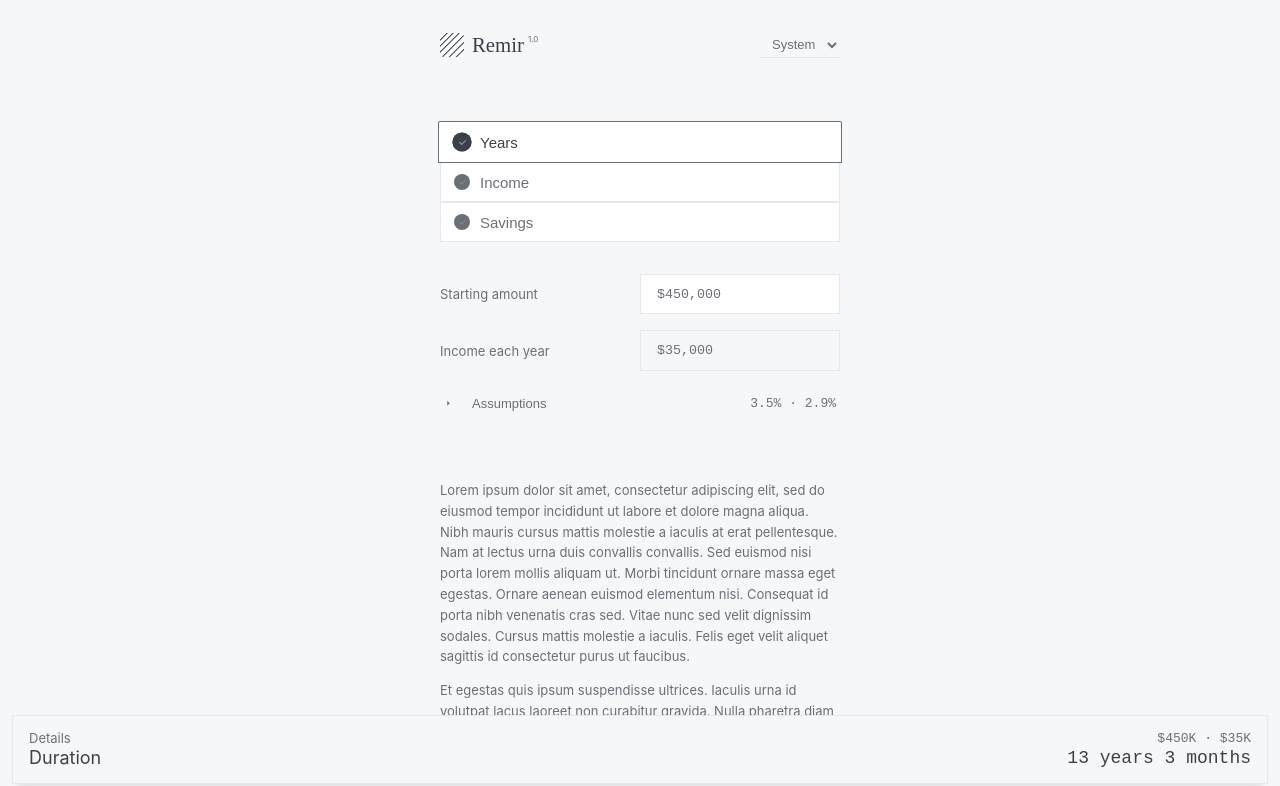
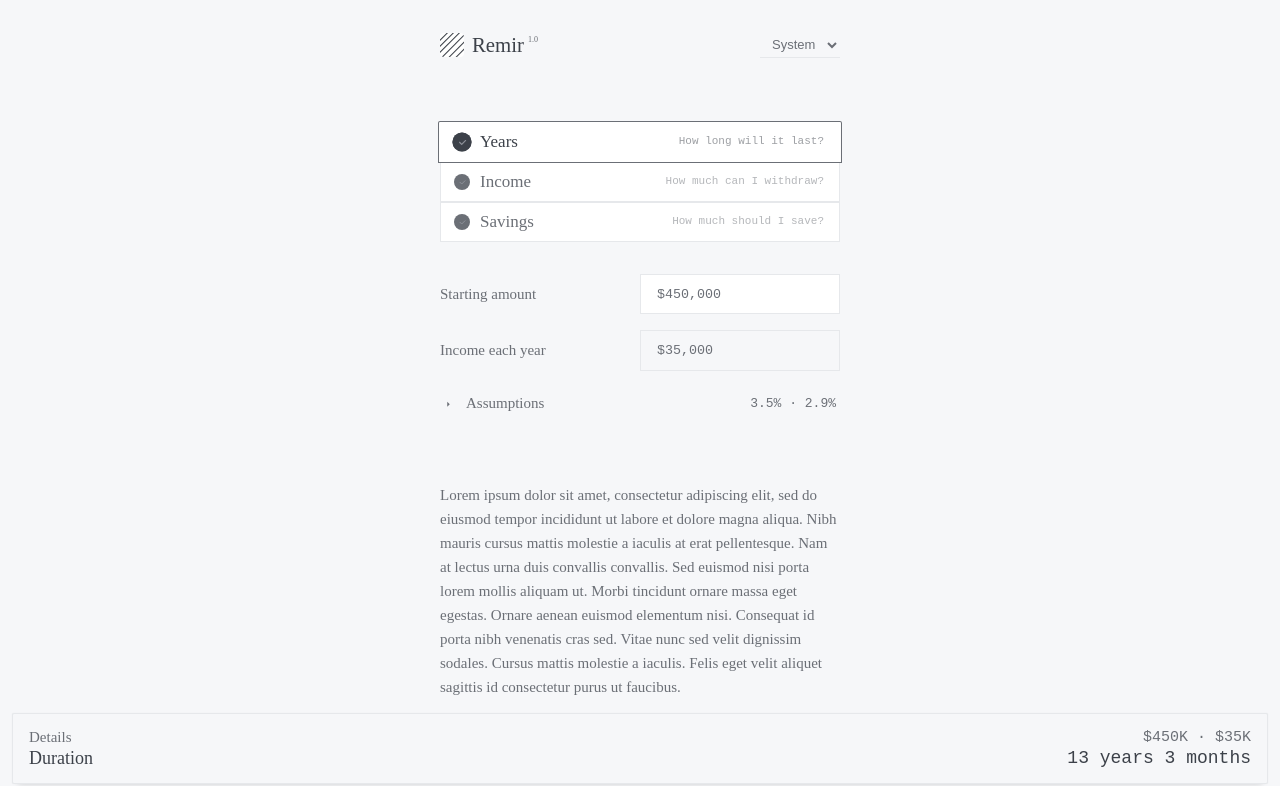
Before and after one commit to moeamaya/choice, a Next.js app: page / in a window 1280 px wide. Shown: the top 786 px of the page. Built offline with nearby package versions, Linux system fonts and the light colour scheme.

Commit message:
Add serif font and description

```diff
--- a/components/Choice/Label.tsx
+++ b/components/Choice/Label.tsx
@@ -5,7 +5,7 @@ type Props = {
 
 const css = {
   color: 'var(--foreground)',
-  fontSize: '13px',
+  fontSize: '15px',
   flex: '0 120px',
 };
 
--- a/components/Choice/List.tsx
+++ b/components/Choice/List.tsx
@@ -45,7 +45,7 @@ const listStyle = {
     border: `none`,
     borderRadius: `0`,
     boxShadow: `none`,
-    fontSize: 13,
+    fontSize: 15,
     padding: `4px 8px`,
     borderBottom: `1px solid var(--border)`,
     background: `var(--background)`,
@@ -89,7 +89,6 @@ const ShortcutIcon = (props: any) => {
     textTransform: `capitalize`,
     color: `rgb(60, 65, 73)`,
     fontSize: 11,
-    fontFamily: `sans-serif`,
     lineHeight: `110%`,
     background: `rgb(239, 241, 244)`,
     borderRadius: `4px`,
--- a/components/Choice/Options/OptionsDialog.tsx
+++ b/components/Choice/Options/OptionsDialog.tsx
@@ -31,7 +31,6 @@ const DialogStyledTitle = styled(Dialog.Title, {
   padding: '0px 8px',
   fontSize: '0.8em',
   fontWeight: `normal`,
-  fontFamily: `sans-serif`,
   flexShrink: 0,
   alignSelf: 'flex-start',
   color: 'rgb(107, 111, 118)',
--- a/components/Choice/Options/index.tsx
+++ b/components/Choice/Options/index.tsx
@@ -9,6 +9,7 @@ import OptionsDialog from './OptionsDialog';
 export type OptionType = {
   label: string;
   value: string;
+  description?: string;
 };
 
 type Props = {
--- a/components/Drawdown/Assumptions/index.tsx
+++ b/components/Drawdown/Assumptions/index.tsx
@@ -59,9 +59,10 @@ const StyledArrow = styled('svg', {
 });
 
 const StyledTitle = styled('div', {
-  fontSize: '13px',
+  fontSize: '15px',
+  fontFamily: 'serif',
   color: 'var(--foreground)',
-  marginLeft: '16px',
+  marginLeft: '10px',
 });
 
 const StyledStats = styled('div', {
--- a/components/Drawdown/Content.tsx
+++ b/components/Drawdown/Content.tsx
@@ -5,7 +5,7 @@ const StyledContent = styled('section', {
 });
 
 const StyledParagraph = styled('p', {
-  fontSize: 13,
+  fontSize: 15,
   lineHeight: 1.6,
 });
 
--- a/components/Drawdown/Inflation.tsx
+++ b/components/Drawdown/Inflation.tsx
@@ -22,7 +22,7 @@ const options: OptionType[] = [
 
 const css = {
   color: 'var(--foreground)',
-  fontSize: '13px',
+  fontSize: '15px',
   flex: '0 120px',
   marginLeft: '1.9rem'
 };
--- a/components/Drawdown/Radio.tsx
+++ b/components/Drawdown/Radio.tsx
@@ -8,9 +8,9 @@ type Props = {
 };
 
 const options: OptionType[] = [
-  { value: 'years', label: 'Years' },
-  { value: 'income', label: 'Income' },
-  { value: 'savings', label: 'Savings' },
+  { value: 'years', label: 'Years', description: 'How long will it last?' },
+  { value: 'income', label: 'Income', description: 'How much can I withdraw?' },
+  { value: 'savings', label: 'Savings', description: 'How much should I save?'},
 ];
 
 const scaleBounce = keyframes({
@@ -26,8 +26,7 @@ const StyledLabel = styled('label', {
   width: `100%`,
   height: 40,
   cursor: `pointer`,
-  fontSize: 15,
-  fontFamily: `sans-serif`,
+  fontSize: 17,
   userSelect: `none`,
   '&:first-child .background': {
     borderTopLeftRadius: 2,
@@ -113,8 +112,21 @@ const StyledInput = styled('input', {
     transform: `scale(1)`,
     background: `var(--highlight)`,
   },
+  '&:checked ~ .description': {
+    color: `var(--highlight)`,
+  }
 });
 
+const StyledDescription = styled('div', {
+  position: `absolute`,
+  top: `13px`,
+  right: 0,
+  paddingRight: `1rem`,
+  zIndex: 10,
+  fontFamily: `monospace`,
+  fontSize: 11,
+  opacity: 0.5
+});
 
 const Radio = ({ selected, setSelected }: Props) => {
   const handleChange = (e: any) => {
@@ -136,6 +148,7 @@ const Radio = ({ selected, setSelected }: Props) => {
             />
             <StyledText className="text">{option.label}</StyledText>
             <StyledCheckmark className="checkmark" />
+            <StyledDescription className="description">{option.description}</StyledDescription>
             <StyledBackground className="background"></StyledBackground>
           </StyledLabel>
         );
--- a/components/Drawdown/Rate.tsx
+++ b/components/Drawdown/Rate.tsx
@@ -20,7 +20,7 @@ const options: OptionType[] = [
 
 const css = {
   color: 'var(--foreground)',
-  fontSize: '13px',
+  fontSize: '15px',
   flex: '0 120px',
   marginLeft: '1.9rem'
 };
--- a/components/Drawdown/Summary/Header.tsx
+++ b/components/Drawdown/Summary/Header.tsx
@@ -13,8 +13,8 @@ const StyledLabels = styled('div', {
 const StyledDrawdown = styled('h3', {
   color: `#6B6F76`,
   fontWeight: `normal`,
-  fontSize: 13,
-  lineHeight: `13px`,
+  fontSize: 15,
+  lineHeight: `15px`,
   margin: 0,
 });
 
@@ -34,8 +34,8 @@ const StyledValues = styled('div', {
 const StyledYears = styled('h3', {
   color: `#6B6F76`,
   fontWeight: `normal`,
-  fontSize: 13,
-  lineHeight: `13px`,
+  fontSize: 15,
+  lineHeight: `15px`,
   fontFamily: `monospace`,
   margin: 0,
 });
--- a/styles/globals.css
+++ b/styles/globals.css
@@ -21,8 +21,7 @@ body {
   margin: 0;
   background: var(--background);
   color: var(--foreground);
-  font-family: -apple-system, BlinkMacSystemFont, Segoe UI, Roboto, Oxygen,
-    Ubuntu, Cantarell, Fira Sans, Droid Sans, Helvetica Neue, sans-serif;
+  font-family: serif;
 }
 
 a {
```
